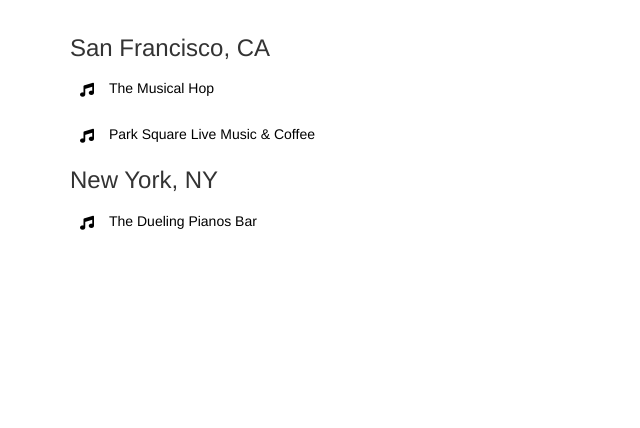
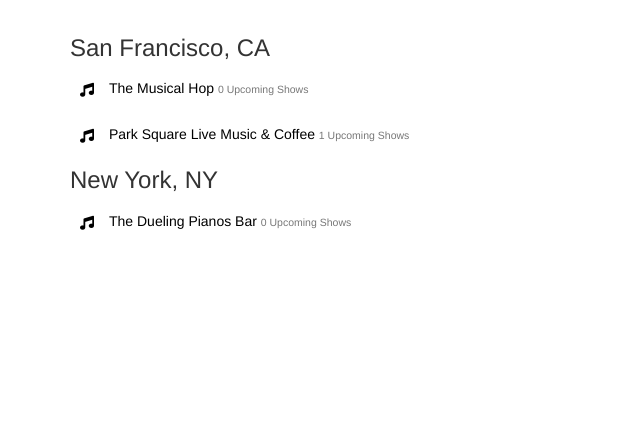
Before and after one commit to ahmed-gharib89/Fyyur-web-app, a Flask app: page /venues in a window 1280 px wide. Shown: the part 60-488 px from the top of the page, without its empty margins (0-640 px from the left). Run offline with Flask 2, Linux system fonts and the light colour scheme; data that the repository does not hold is empty; some libraries are stand-ins or nearby versions.

Commit message:
Add number of upcoming shows in venues page

```diff
--- a/templates/pages/venues.html
+++ b/templates/pages/venues.html
@@ -9,7 +9,7 @@
 			<a href="/venues/{{ venue.id }}">
 				<i class="fas fa-music"></i>
 				<div class="item">
-					<h5>{{ venue.name }}</h5>
+					<h5>{{ venue.name }}  <small>{{ venue.num_upcoming_shows }} Upcoming Shows</small></h5>
 				</div>
 			</a>
 		</li>
```
